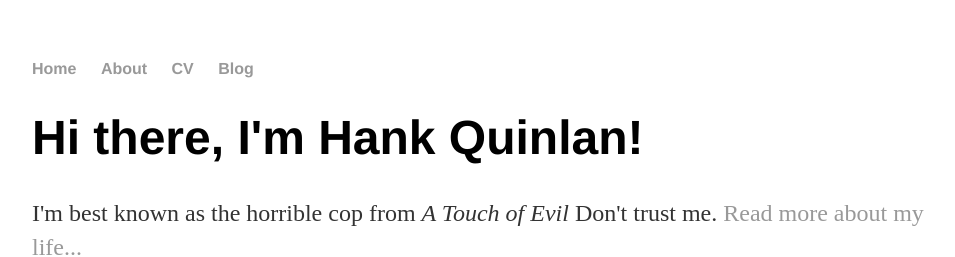
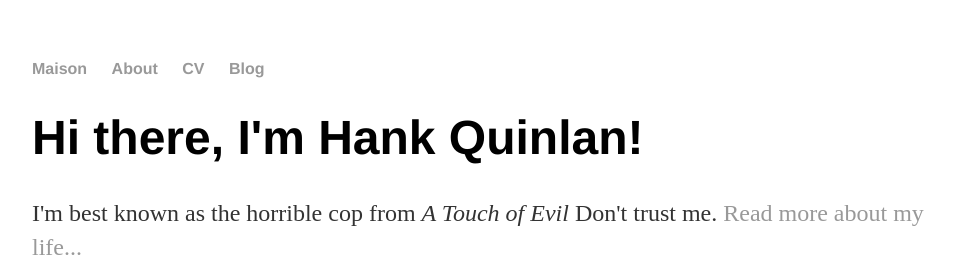
Before and after one commit to Nahdas/nahdas.github.io, a Jekyll site: the page built from index.html, in a window 1280 px wide. Shown: the top 257 px of the page, without its empty margins (160-1115 px from the left). Built offline with Jekyll 4.4.1, drawn with Linux system fonts in a browser that asks for light colours.

Commit message:
Update default.html

```diff
--- a/_layouts/default.html
+++ b/_layouts/default.html
@@ -8,7 +8,7 @@
 		<body>
 			<nav>
 	    		<ul>
-	        		<li><a href="/">Home</a></li>
+	        		<li><a href="/">Maison</a></li>
 		        	<li><a href="/about">About</a></li>
 	        		<li><a href="/cv">CV</a></li>
 	        		<li><a href="/blog">Blog</a></li>
```
